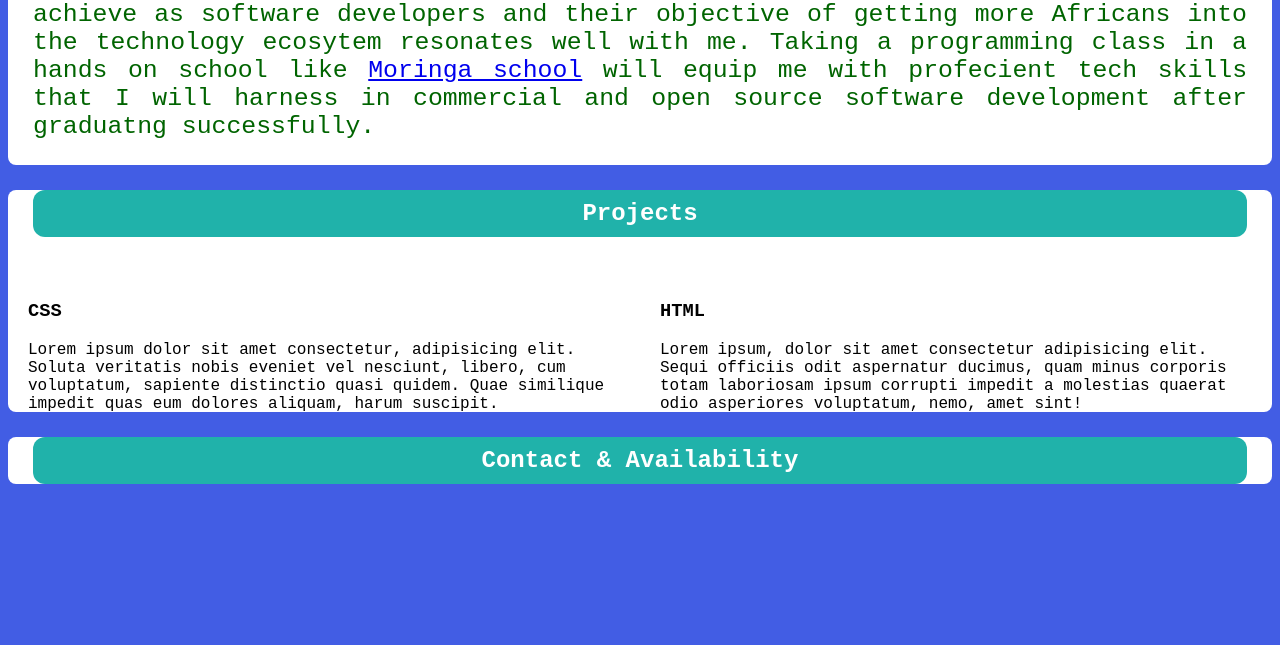
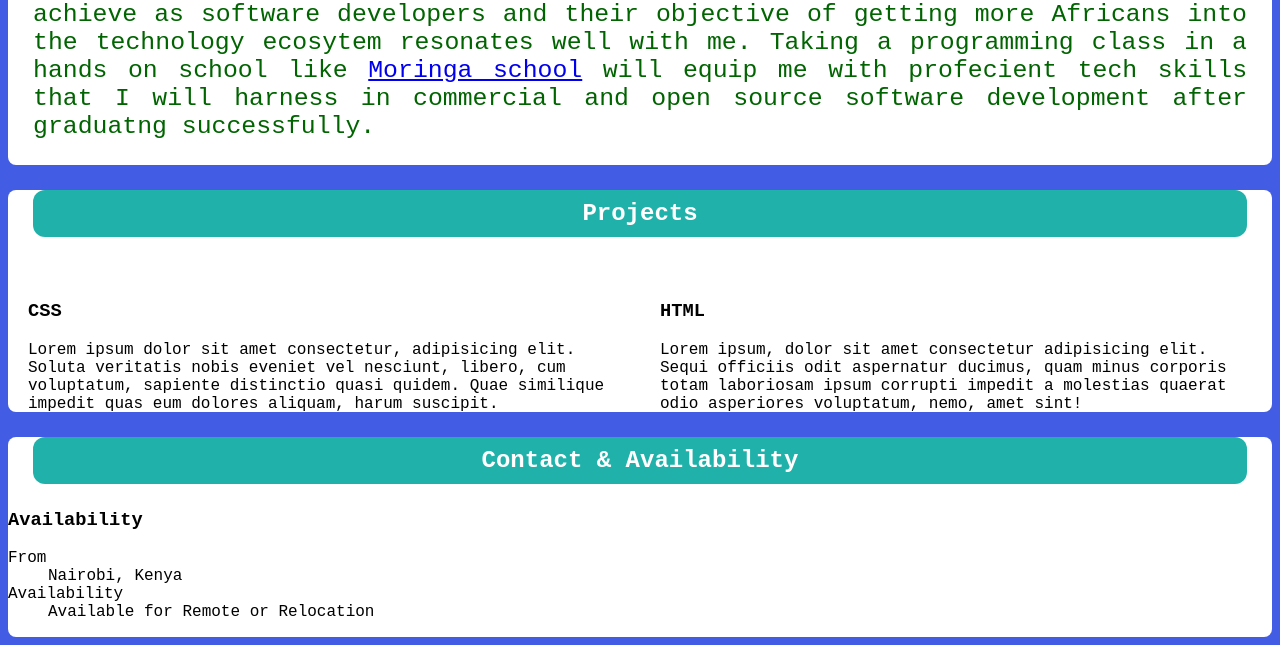
Before and after one commit to waynemorphic/portfolio-project, a plain HTML site: page index.html in a window 1280 px wide. Shown: the part 652-1297 px from the top of the page. Before the commit the page ends 1161 px from the top, so only its background shows below. Drawn offline with Linux system fonts and the light colour scheme.

Commit message:
Added an availability section in the html file using dl tags

```diff
--- a/index.html
+++ b/index.html
@@ -61,6 +61,15 @@
         </div>
         <div class="contact">
             <h2 class="contact-heading">Contact & Availability</h2>
+            <div class="row">
+                <h3>Availability</h3>
+                <dl>
+                    <dt>From</dt>
+                    <dd>Nairobi, Kenya</dd>
+                    <dt>Availability</dt>
+                    <dd>Available for Remote or Relocation</dd>
+                </dl>
+            </div>
 
         </div>
     </body>
```
